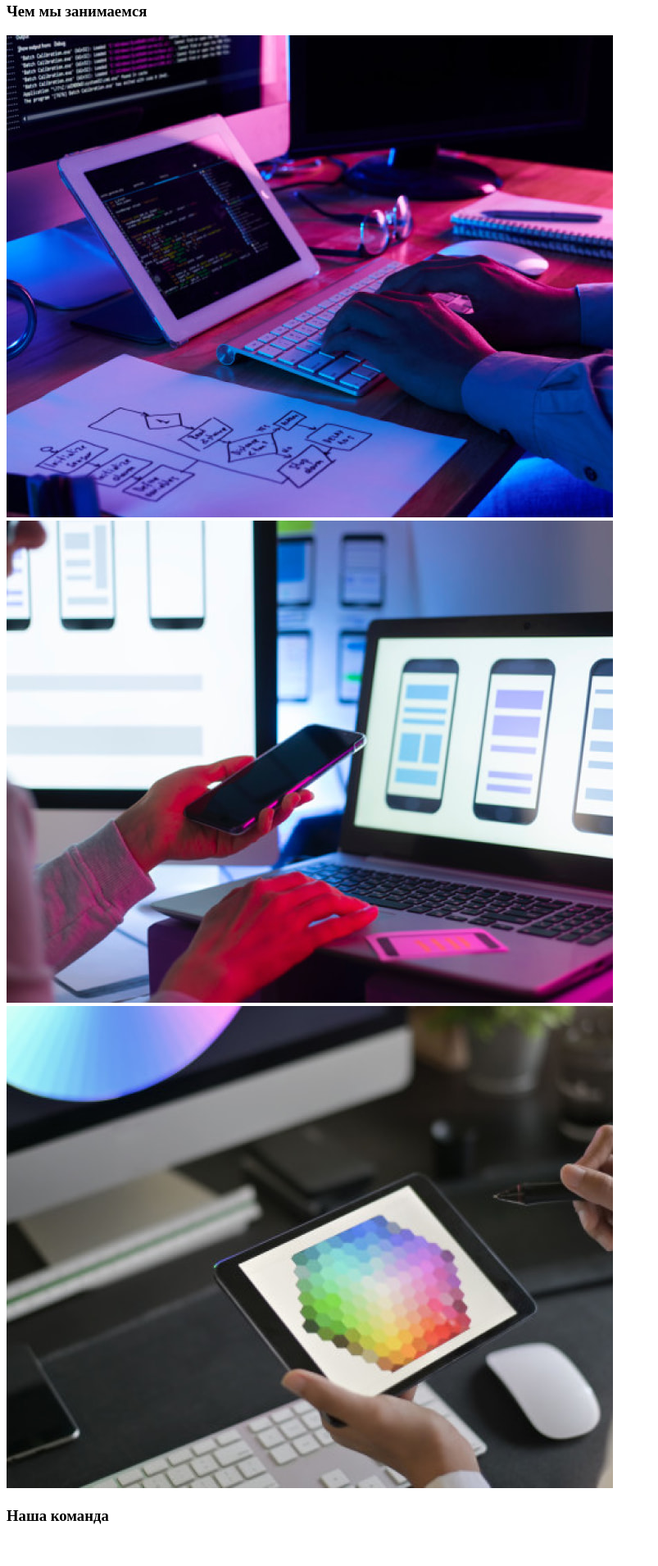
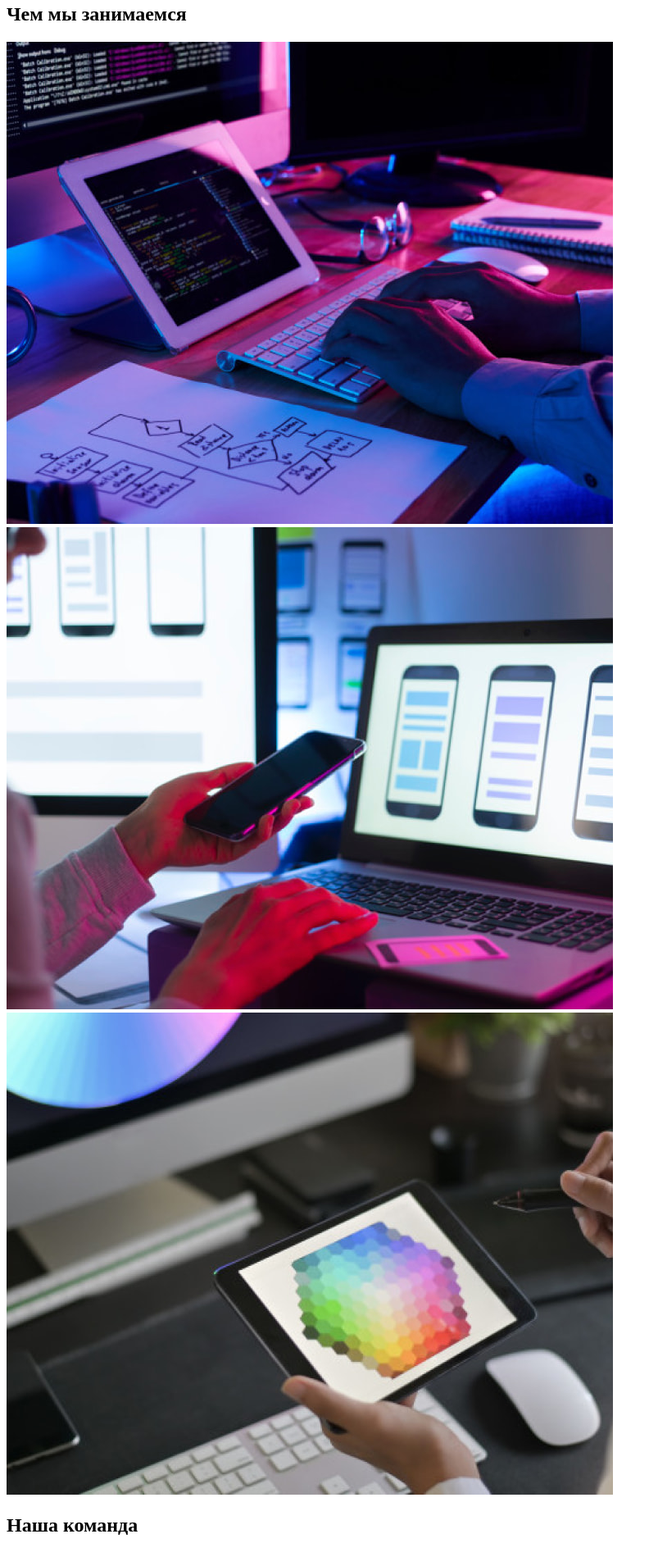
Before and after one commit to Andrey5353/goit-markup-hw-01, a plain HTML site: page index.html in a window 1280 px wide. Shown: the part 264-2174 px from the top of the page at 82% size, without its empty margins (0-803 px from the left). Drawn offline with Linux system fonts and the light colour scheme.

Commit message:
Update index.html

```diff
--- a/index.html
+++ b/index.html
@@ -34,13 +34,13 @@
                     Значимость этих проблем настолько очевидна, что реализация плановых заданий.
                 </dd>
              </dl>
-             <h3>Чем мы занимаемся</h3>
+             <h2>Чем мы занимаемся</h2>
              <img src="./images/image.jpg" alt="человек работает на клавеатуре">
              <img src="./images/image-2.jpg" alt="смартфон в руке человека седящего перед ноутбуком">
              <img src="./images/image-3.jpg" alt="планшет с цветной картинкой в руках человека">
         </section>
         <section>
-            <h3>Наша команда</h3>
+            <h2>Наша команда</h2>
             <img src="" alt="">
             <img src="" alt="">
             <img src="" alt="">
```
